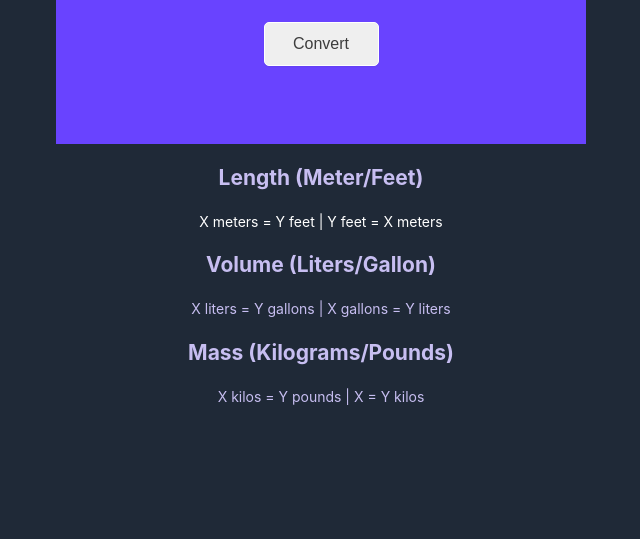
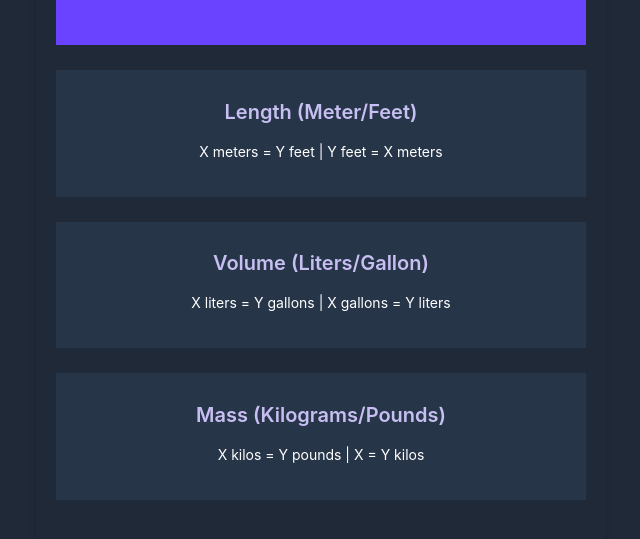
Before and after one commit to TiffyAlva/unit-converter, a website built with Vite: page index.html in a window 1280 px wide. Shown: the part 297-836 px from the top of the page, without its empty margins (319-959 px from the left). Built offline with nearby package versions, Linux system fonts and the light colour scheme.

```diff
--- a/index.css
+++ b/index.css
@@ -1,21 +1,34 @@
 body {
     margin: 0;
+    height: 100%;
     padding: 2rem;
     background-color: #1F2937;
-    color: #C7BEF1;
     font-family: 'Inter', system-ui;
-    font-weight: 400;
-    font-size: .875rem;
     line-height: 1.5;
     text-align: center;
     display: grid;
     place-content: center;
     min-height: 100dvh;
 }
-/* .card {
-    width: 550px;
-    height: 729px;
-} */
+
+/*container*/
+.container {
+    position: relative;
+}
+
+
+
+.card {
+   position: relative;
+   padding: 20px;
+   border-radius: 8px;
+   box-shadow: 0 4px 6px rgba(0, 0, 0, 0.1);
+}
+
+
+.main {
+    padding: 36px, 25px;
+}
 
 header {
     display: flex;
@@ -29,19 +42,21 @@
     font-style: normal;
     line-height: 38px;
     letter-spacing: -0.84px;
-    padding: 5px 15px;
+    padding: 5px 15px 5px 15px;
     width: 500px;
     height: 285px;
     flex-shrink: 0;
     gap: 16px;
     letter-spacing: -0.5px;
 
+
 }
 
+/*button*/
 #btn-convert {
-    display: inline-flex;
-    justify-content: center;
-    align-items: center;
+   display: inline-flex;
+   justify-content: center;
+   align-items: center;
    font-size: 16px;
    font-weight: 500;
    color: #3D3D3D;
@@ -58,15 +73,48 @@
 
    button:hover,
    button:focus {
-   background-color: #565656; /* Example hover color */
+   background-color: #C7BEF1; /* Example hover color */
    color: #FFFFFF;
 }
 
-button:active {
-   background-color: #434343; /* Example active color */
+
+/*main*/
+#length-el, #volume-el, #mass-el {
+    color:white;
+    font-style: normal;
+    font-size: 14px;
+    font-weight: 400;
+    line-height: 50px;
+    text-align: center;
+    margin-top: 0;
+    margin-bottom: 0px;
+
+
 }
 
 
-#length-el {
-    color:white;
+
+article {
+    border-radius: 1px 0px 0px 0px;
+    background: #273549;
+    margin-bottom: 20px;
+    margin-top: 25px;
+    display: flex;
+    flex-direction: column;
+    align-items: center;
+    text-align: center;
+    padding: 20px;
+
 }
+
+
+
+h2 {
+    color: #C7BEF1;
+    text-align: center;
+    font-size: 20px;
+    font-style: normal;
+    font-weight: 600;
+    line-height: 10px;
+    margin-bottom: 10px;
+}
--- a/index.html
+++ b/index.html
@@ -3,6 +3,7 @@
         <link rel="stylesheet" href="index.css">
     </head>
     <body>
+        <div class="container">
         <div class="card">
             <header>
                 <h1>Metric/Imperial Unit Conversion</h1>
@@ -19,12 +20,12 @@
 
                 <article>
                     <h2>Volume (Liters/Gallon)</h2>
-                    <p>X liters = Y gallons | X gallons = Y liters</p>
+                    <p id="volume-el">X liters = Y gallons | X gallons = Y liters</p>
                 </article>
 
                 <article>
                     <h2>Mass (Kilograms/Pounds)</h2>
-                    <p>X kilos = Y pounds | X = Y kilos</p>
+                    <p id="mass-el">X kilos = Y pounds | X = Y kilos</p>
                 </article>
             </main>
 
```
